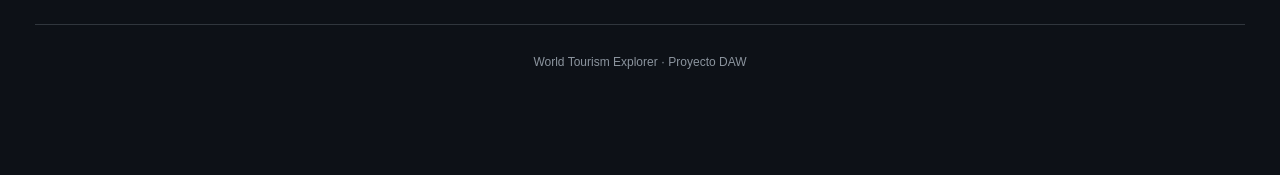
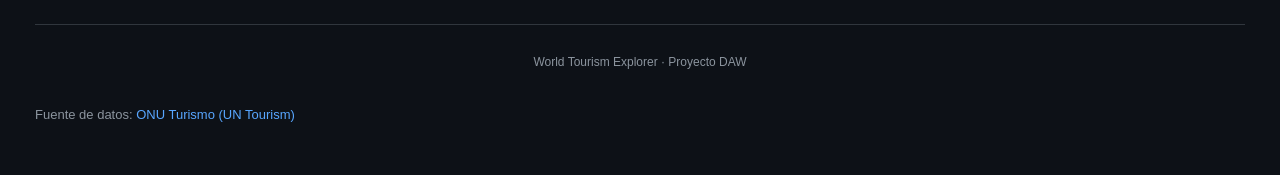
Before and after one commit to JVillar87/MPROPI_UF1_FINAL, a Flask app: page / in a window 1280 px wide. Shown: the part 2539-2714 px from the top of the page. Before the commit the page ends 2608 px from the top, so only its background shows below. Run offline with Flask 3, Linux system fonts and the light colour scheme.

Commit message:
minor fixes

```diff
--- a/static/styles.css
+++ b/static/styles.css
@@ -232,6 +232,21 @@ footer {
     border-top: 1px solid var(--linea);
 }
 
+.fuente {
+    margin-top: 8px;
+    font-size: 13px;
+    color: #8b949e;
+}
+
+.fuente a {
+    color: #58a6ff;
+    text-decoration: none;
+}
+
+.fuente a:hover {
+    text-decoration: underline;
+}
+
 /* RESPONSIVE */
 
 @media (max-width: 800px) {
--- a/templates/dashboard.html
+++ b/templates/dashboard.html
@@ -192,6 +192,13 @@
         <footer>
             World Tourism Explorer · Proyecto DAW
         </footer>
+        <p class="fuente">
+            Fuente de datos:
+            <a href="https://www.untourism.int/tourism-data/un-tourism-tourism-dashboard" target="_blank"
+                rel="noopener noreferrer">
+                ONU Turismo (UN Tourism)
+            </a>
+        </p>
 
     </div>
 
```
